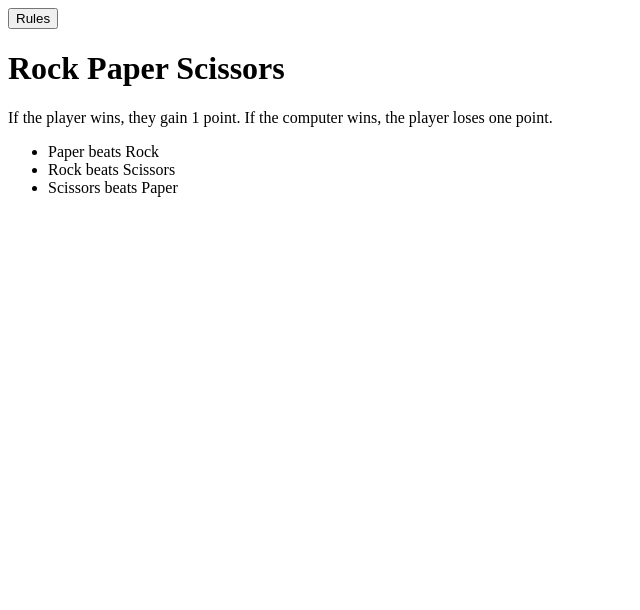
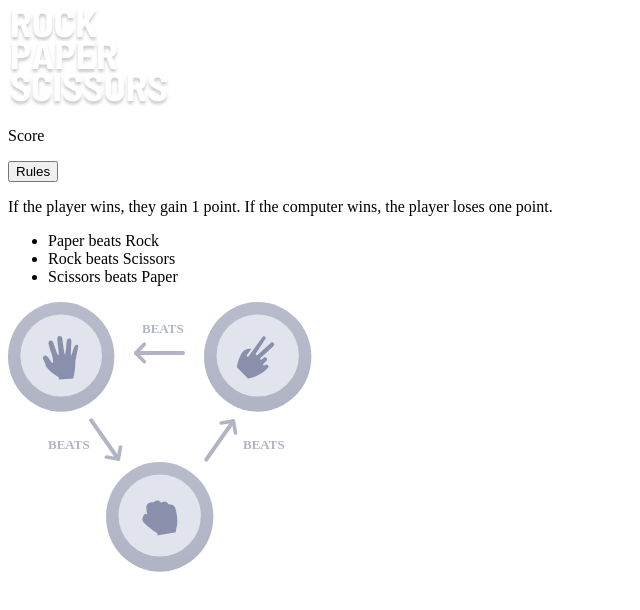
Before and after one commit to istarlet/rock-paper-scissors, a plain HTML site: page index.html in a window 1280 px wide. Shown: the whole page, without its empty margins (0-640 px from the left). Drawn offline with Linux system fonts and the light colour scheme.

Commit message:
Add content classes css

```diff
--- a/index.html
+++ b/index.html
@@ -7,8 +7,15 @@
     <title>Rock Paper Scissors!</title>
   </head>
   <body>
+    <section>
+      <img src="/images/logo.svg" alt="Rock Paper Scissors" />
+      <div class="">
+        <p class="uppercase">Score</p>
+        <p id="score"></p>
+      </div>
+    </section>
     <button>Rules</button>
-<h1 class="uppercase">Rock Paper Scissors</h1>
+
     <p>
       If the player wins, they gain 1 point. If the computer wins, the player
       loses one point.
@@ -18,5 +25,6 @@
       <li>Rock beats Scissors</li>
       <li>Scissors beats Paper</li>
     </ul>
+    <img src="/images/image-rules.svg" alt="Rock Paper Scissors diagram" />
   </body>
 </html>
--- a/styles.css
+++ b/styles.css
@@ -1,3 +1,16 @@
+*,
+*::before,
+*::after {
+  box-sizing: border-box;
+
+  margin: 0;
+  padding: 0;
+
+  text-decoration: none;
+  list-style: none;
+}
+
+
 .uppercase {
     text-transform: uppercase;
 }
```
